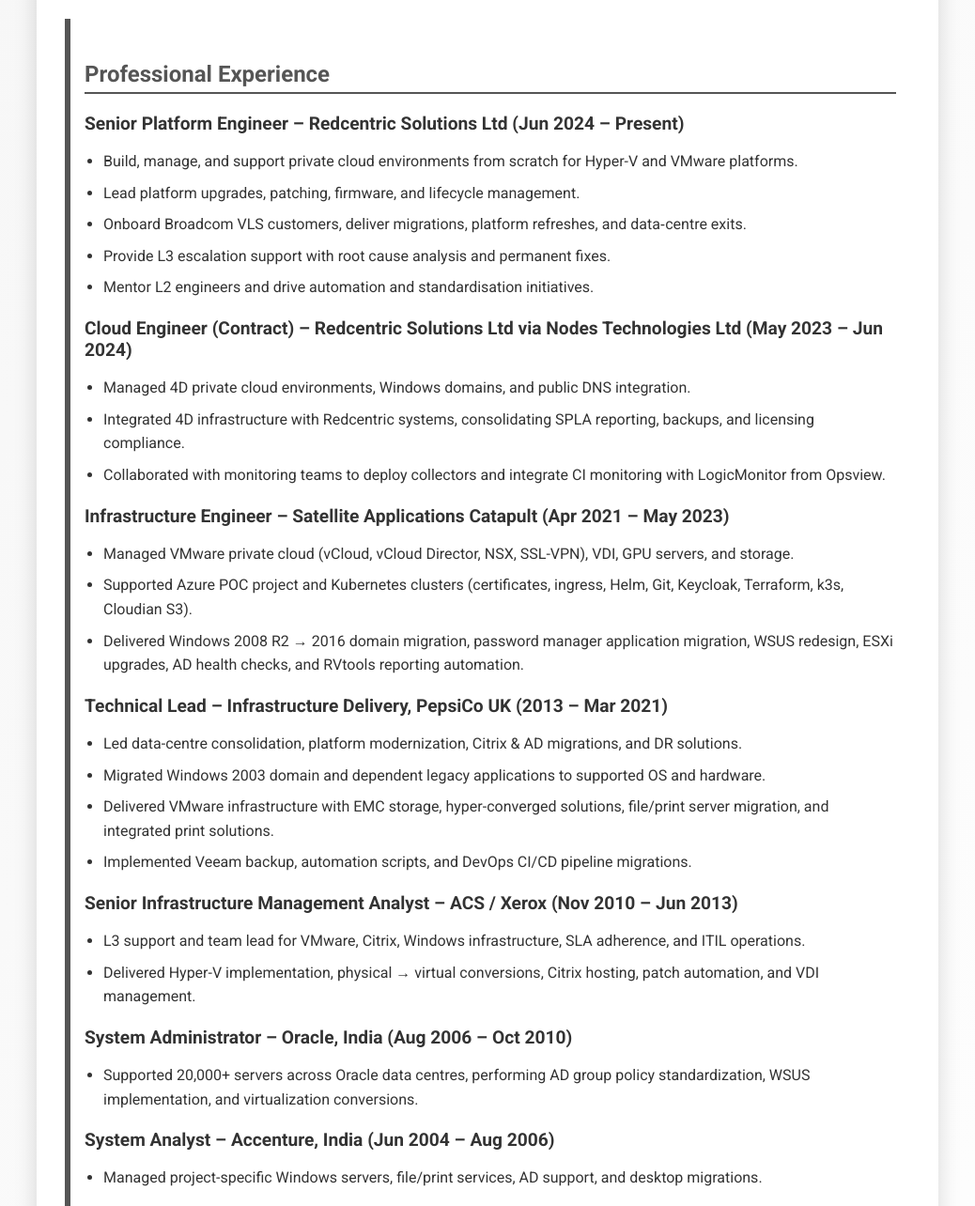
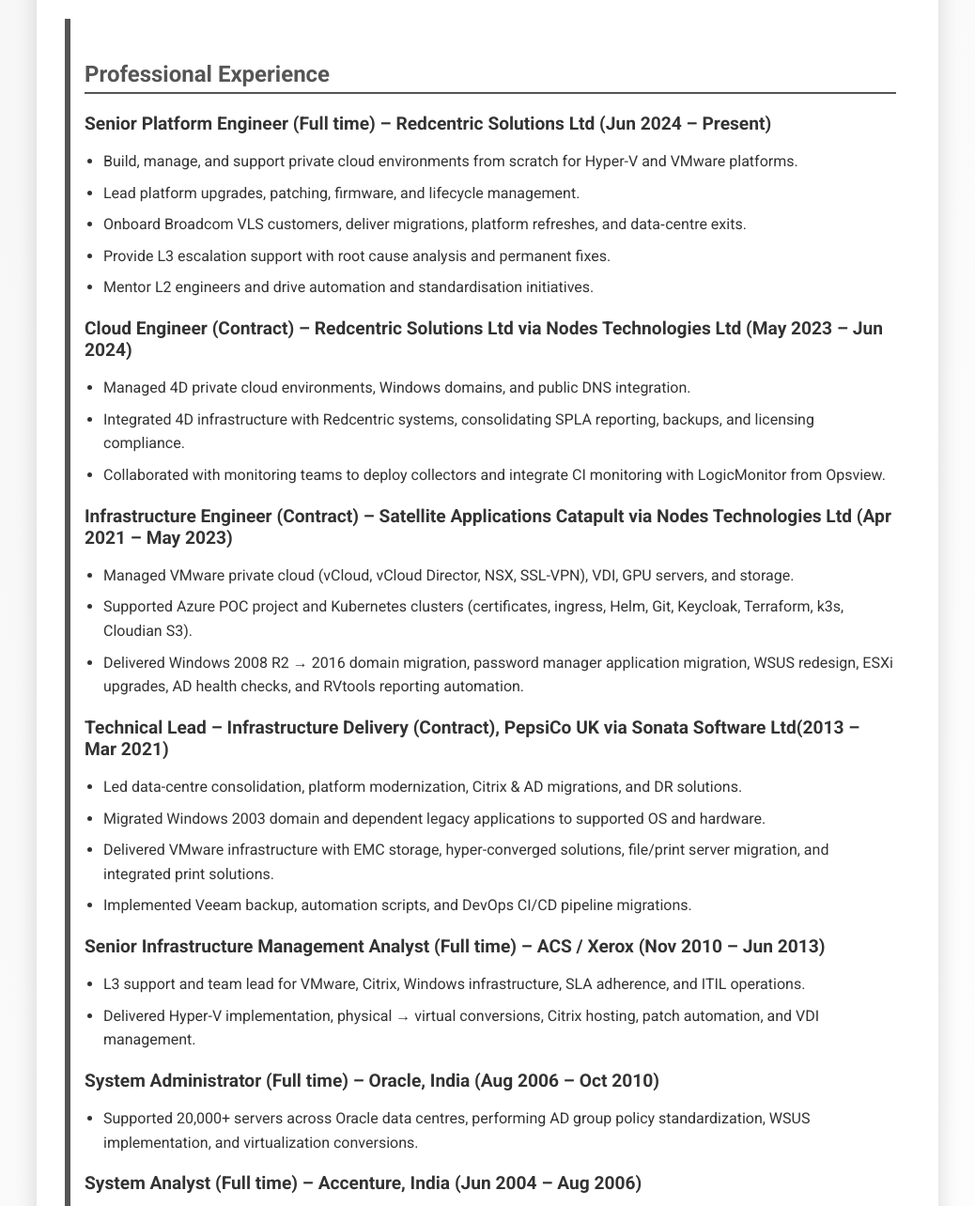
Before and after one commit to amanuel-hub/Resume, a plain HTML site: page index.html in a window 1280 px wide. Shown: the part 880-2164 px from the top of the page at 94% size, without its empty margins (121-1159 px from the left). Drawn offline with Linux system fonts and the light colour scheme.

Commit message:
Update index.html

```diff
--- a/index.html
+++ b/index.html
@@ -109,7 +109,7 @@
     <div class="section">
         <h2>Professional Experience</h2>
 
-        <h3>Senior Platform Engineer – Redcentric Solutions Ltd (Jun 2024 – Present)</h3>
+        <h3>Senior Platform Engineer (Full time) – Redcentric Solutions Ltd (Jun 2024 – Present)</h3>
         <ul class="projects">
             <li>Build, manage, and support private cloud environments from scratch for Hyper-V and VMware platforms.</li>
             <li>Lead platform upgrades, patching, firmware, and lifecycle management.</li>
@@ -125,14 +125,14 @@
             <li>Collaborated with monitoring teams to deploy collectors and integrate CI monitoring with LogicMonitor from Opsview.</li>
         </ul>
 
-        <h3>Infrastructure Engineer – Satellite Applications Catapult (Apr 2021 – May 2023)</h3>
+        <h3>Infrastructure Engineer (Contract) – Satellite Applications Catapult via Nodes Technologies Ltd (Apr 2021 – May 2023)</h3>
         <ul class="projects">
             <li>Managed VMware private cloud (vCloud, vCloud Director, NSX, SSL-VPN), VDI, GPU servers, and storage.</li>
             <li>Supported Azure POC project and Kubernetes clusters (certificates, ingress, Helm, Git, Keycloak, Terraform, k3s, Cloudian S3).</li>
             <li>Delivered Windows 2008 R2 → 2016 domain migration, password manager application migration, WSUS redesign, ESXi upgrades, AD health checks, and RVtools reporting automation.</li>
         </ul>
 
-        <h3>Technical Lead – Infrastructure Delivery, PepsiCo UK (2013 – Mar 2021)</h3>
+        <h3>Technical Lead – Infrastructure Delivery (Contract), PepsiCo UK via Sonata Software Ltd(2013 – Mar 2021)</h3>
         <ul class="projects">
             <li>Led data-centre consolidation, platform modernization, Citrix & AD migrations, and DR solutions.</li>
             <li>Migrated Windows 2003 domain and dependent legacy applications to supported OS and hardware.</li>
@@ -140,18 +140,18 @@
             <li>Implemented Veeam backup, automation scripts, and DevOps CI/CD pipeline migrations.</li>
         </ul>
 
-        <h3>Senior Infrastructure Management Analyst – ACS / Xerox (Nov 2010 – Jun 2013)</h3>
+        <h3>Senior Infrastructure Management Analyst (Full time) – ACS / Xerox (Nov 2010 – Jun 2013)</h3>
         <ul class="projects">
             <li>L3 support and team lead for VMware, Citrix, Windows infrastructure, SLA adherence, and ITIL operations.</li>
             <li>Delivered Hyper-V implementation, physical → virtual conversions, Citrix hosting, patch automation, and VDI management.</li>
         </ul>
 
-        <h3>System Administrator – Oracle, India (Aug 2006 – Oct 2010)</h3>
+        <h3>System Administrator (Full time) – Oracle, India (Aug 2006 – Oct 2010)</h3>
         <ul class="projects">
             <li>Supported 20,000+ servers across Oracle data centres, performing AD group policy standardization, WSUS implementation, and virtualization conversions.</li>
         </ul>
 
-        <h3>System Analyst – Accenture, India (Jun 2004 – Aug 2006)</h3>
+        <h3>System Analyst (Full time) – Accenture, India (Jun 2004 – Aug 2006)</h3>
         <ul class="projects">
             <li>Managed project-specific Windows servers, file/print services, AD support, and desktop migrations.</li>
         </ul>
@@ -167,8 +167,8 @@
         <ul>
             <li>VMware VCF 9.0 Support (2026)</li>
             <li>VMware Certified Professional – vSphere 8 (2024)</li>
+            <li>Microsoft Azure Architect Technologies AZ‑300 (2020)</li>
             <li>AWS Certified Solutions Architect – Associate (2018)</li>
-            <li>Microsoft Azure Architect Technologies AZ‑300 (2020)</li>
             <li>VMware VCP 4.1 | MCSE Windows 2000</li>
         </ul>
     </div>
```
